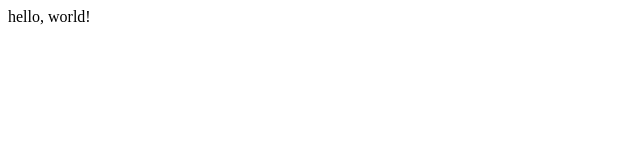
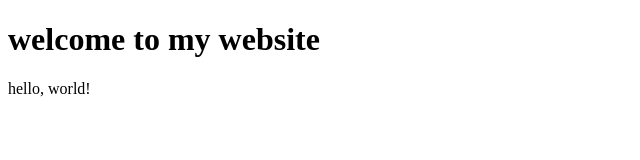
Before and after one commit to khaled-r/html, a plain HTML site: page index.html in a window 1280 px wide. Shown: the whole page, without its empty margins (0-640 px from the left). Drawn offline with Linux system fonts and the light colour scheme.

Commit message:
add a heading

```diff
--- a/index.html
+++ b/index.html
@@ -7,6 +7,7 @@
     <title>Hello!</title>
 </head>
 <body>
+    <h1>welcome to my website</h1>
     hello, world!
-</body>
+
 </html>
```
